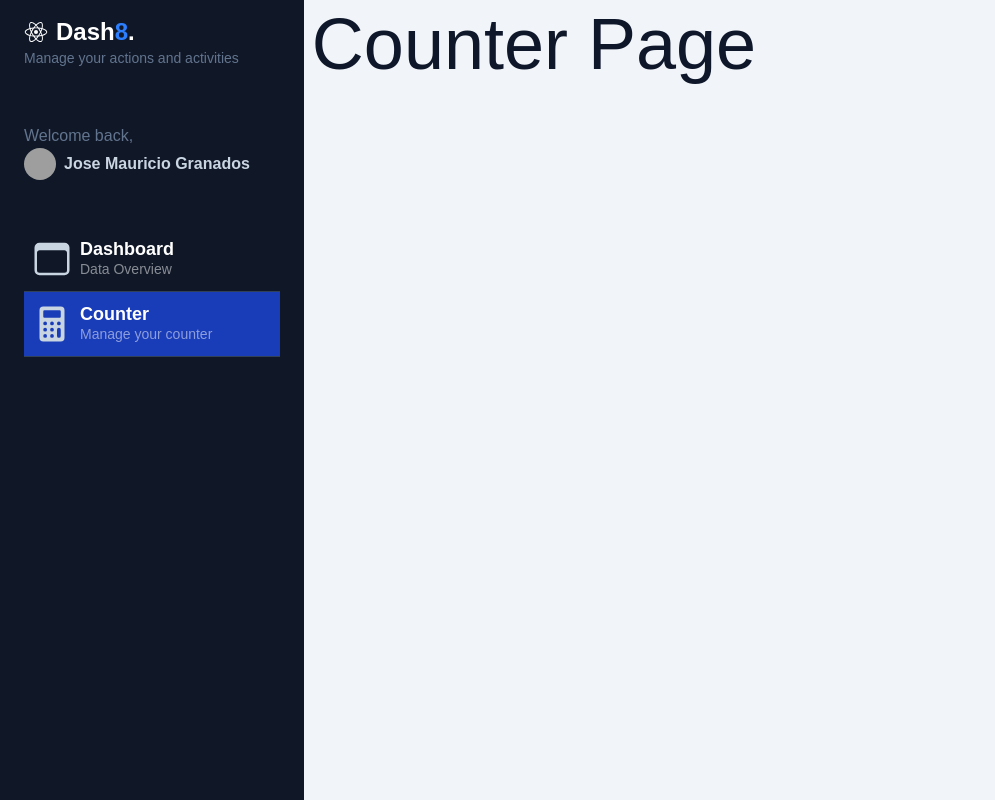
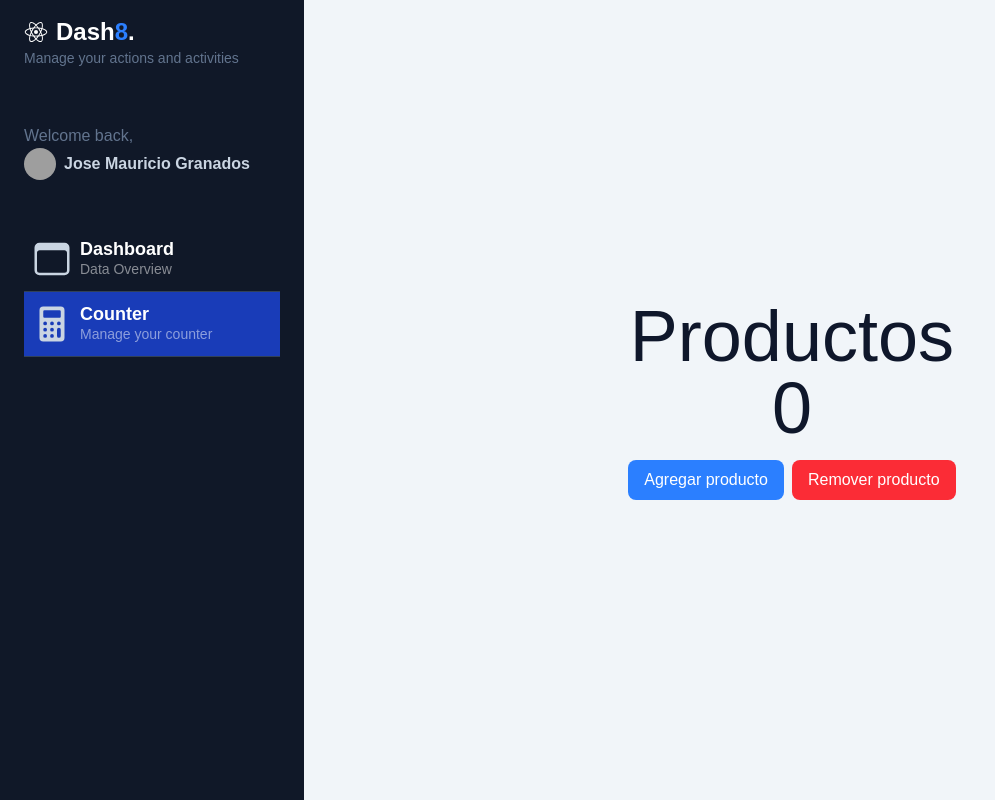
Before and after one commit to MauricioGrM/next, a Next.js app: page /dashboard/counter in a window 1280 px wide. Shown: the whole page, without its empty margins (0-995 px from the left). Built offline with nearby package versions, Linux system fonts and the light colour scheme; grey boxes are pictures that could not be loaded.

Commit message:
Name change version 3

```diff
--- a/app/dashboard/counter/page.tsx
+++ b/app/dashboard/counter/page.tsx
@@ -1,5 +1,18 @@
+import { CartCounter } from "@/app/shopping-cart/componets/CartCounter";
+import { Metadata } from "next";
+
+export const metadata: Metadata = {
+  title: "Counter Page",
+  description: "Counter Page",
+};
+
 const CounterPage = () => {
-  return <span className="text-7xl">Counter Page</span>;
+  return (
+    <div className="flex flex-col items-center justify-center w-full h-full">
+      <span className="text-7xl">Productos</span>
+      <CartCounter />
+    </div>
+  );
 };
 
 export default CounterPage;
--- /dev/null
+++ b/app/shopping-cart/componets/CartCounter.tsx
@@ -0,0 +1,22 @@
+"use client";
+import { useState } from "react";
+
+export const CartCounter = () => {
+  const [counter, setCounter] = useState(0);
+  return (
+    <>
+      <span className="text-7xl">{counter}</span>
+      <div>
+        <button
+          onClick={() => setCounter(counter + 1)}
+          className="bg-blue-500 text-white px-4 py-2 rounded-lg mt-4 mr-2"
+        >
+          Agregar producto
+        </button>
+        <button onClick={() => setCounter(counter - 1)} className="bg-red-500 text-white px-4 py-2 rounded-lg mt-4">
+          Remover producto
+        </button>
+      </div>
+    </>
+  );
+};
```
